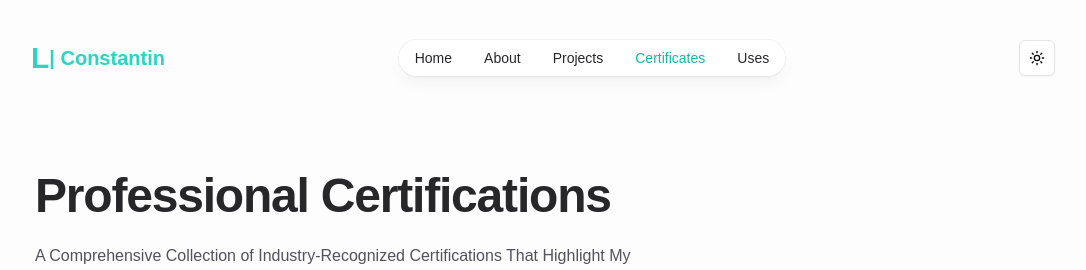
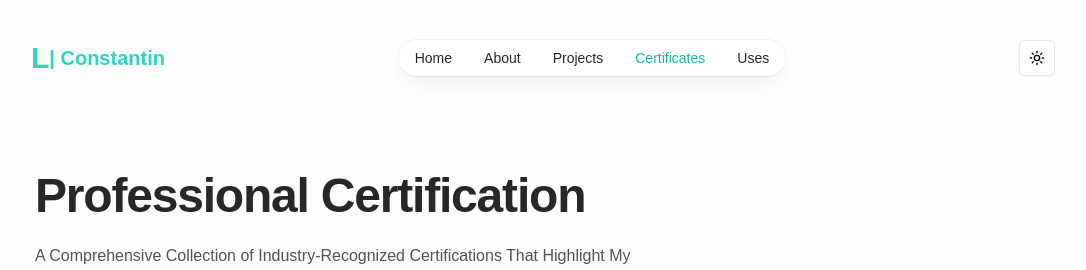
Before and after one commit to leconstantin/nextPortifolio, a Next.js app: page /certificates in a window 1280 px wide. Shown: the top 270 px of the page, without its empty margins (97-1183 px from the left). Built offline with nearby package versions, Linux system fonts and the light colour scheme.

Commit message:
Test changes

```diff
--- a/src/app/certificates/page.tsx
+++ b/src/app/certificates/page.tsx
@@ -11,7 +11,7 @@ export default function Certificates() {
         <div className="pt-14 sm:pt-18">
           <div className="max-w-2xl px-1">
             <h1 className="text-4xl font-bold font-roboto  tracking-tight text-zinc-800 sm:text-5xl dark:text-zinc-100">
-              Professional Certifications
+              Professional Certification
             </h1>
             <p className="mt-6 text-base font-roboto text-zinc-600 dark:text-zinc-300">
               A Comprehensive Collection of Industry-Recognized Certifications
```
